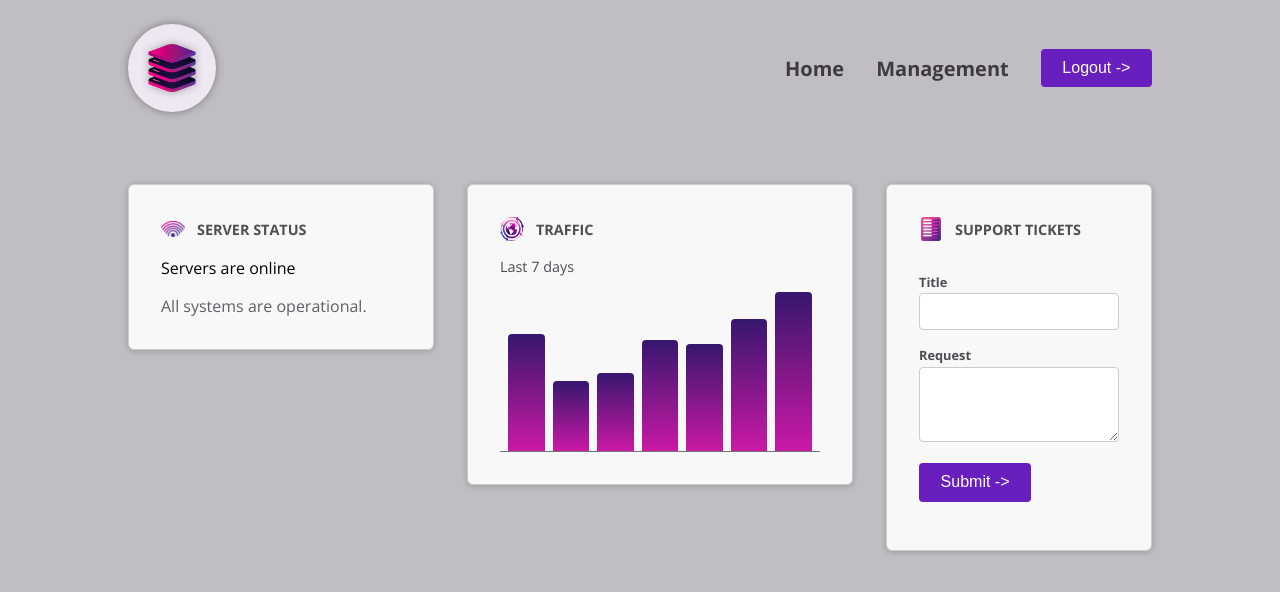
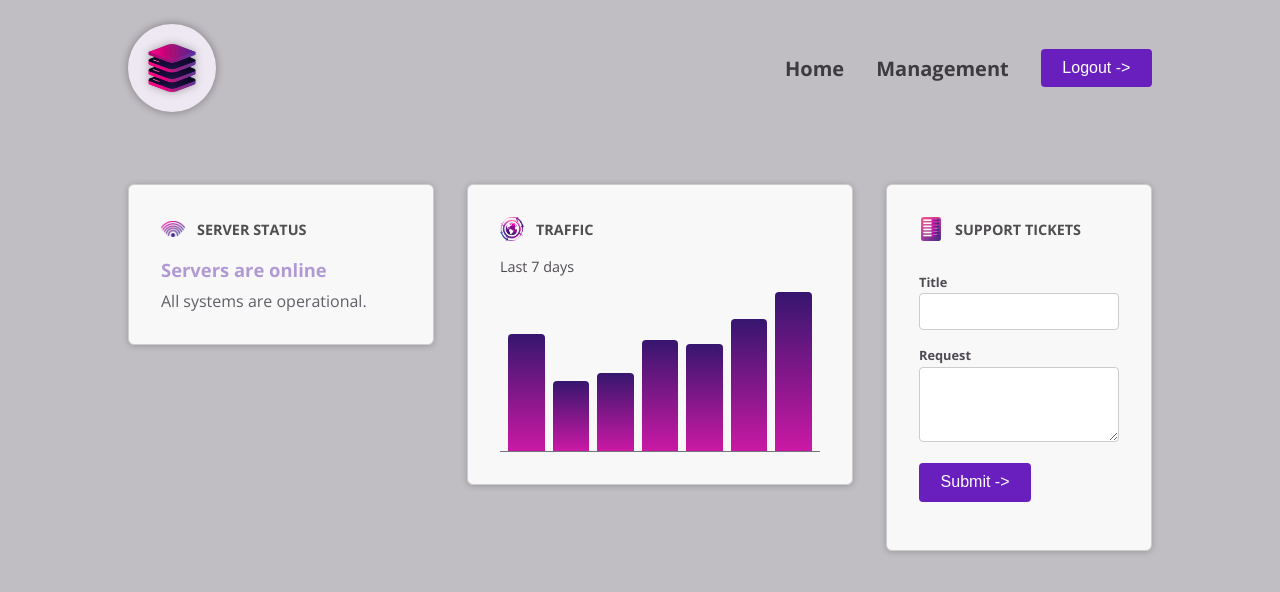
Before and after one commit to NicoleNG18/angular-course-udemy, an Angular app in the folder components-deep-dive-app/: page / in a window 1280 px wide. Shown: the top 592 px of the page. Built offline with nearby package versions, Linux system fonts and the light colour scheme.

Commit message:
using class binding syntax

```diff
--- a/components-deep-dive-app/src/app/dashboard/server-status/server-status.component.html
+++ b/components-deep-dive-app/src/app/dashboard/server-status/server-status.component.html
@@ -1,3 +1,9 @@
+    <div [class] = "{
+    status: true,
+    'status-online': currentStatus === 'online',
+    'status-offline': currentStatus === 'offline',
+    'status-unknown': currentStatus === 'unknown'
+  }">
       @if (currentStatus === 'online') {
         <p>Servers are online</p>
         <p>All systems are operational.</p>
@@ -8,3 +14,4 @@
         <p>Server status is unknown</p>
         <p>Fetching server status failed.</p>
       }
+    </div>
--- a/components-deep-dive-app/src/app/shared/control/control.component.ts
+++ b/components-deep-dive-app/src/app/shared/control/control.component.ts
@@ -1,4 +1,4 @@
-import { Component, Input, ViewEncapsulation } from '@angular/core';
+import { Component, HostBinding, Input, ViewEncapsulation } from '@angular/core';
 
 @Component({
   selector: 'app-control',
@@ -12,5 +12,6 @@
   }
 })
 export class ControlComponent {
+    //  @HostBinding('class') className = 'control';
      @Input({required: true}) label!: string;
 }
```
